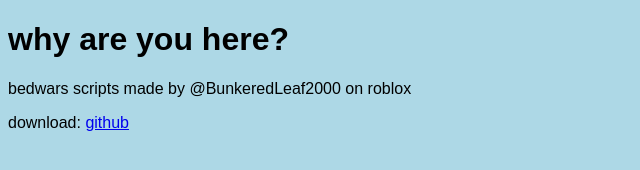
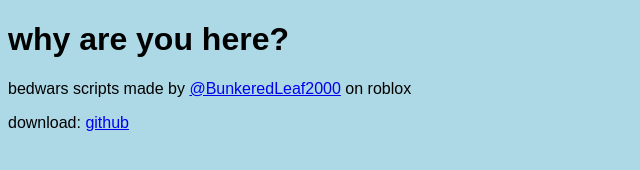
Before and after one commit to TheBunkeredLeaf/bedwars-scripts-bunkered, a plain HTML site: page index.html in a window 1280 px wide. Shown: the whole page, without its empty margins (0-640 px from the left). Drawn offline with Linux system fonts and the light colour scheme.

Commit message:
Update index.html

```diff
--- a/index.html
+++ b/index.html
@@ -10,7 +10,7 @@
   </head>
   <body>
    <h1>why are you here?</h1>
-   <p>bedwars scripts made by <a src="https://www.roblox.com/users/2867825987/profile">@BunkeredLeaf2000</a> on roblox</p>
+   <p>bedwars scripts made by <a href="https://www.roblox.com/users/2867825987/profile">@BunkeredLeaf2000</a> on roblox</p>
    <p>download: <a href="https://github.com/TheBunkeredLeaf/bedwars-scripts-bunkered/releases/latest">github</a></p>
   </body>
 </html>
```
